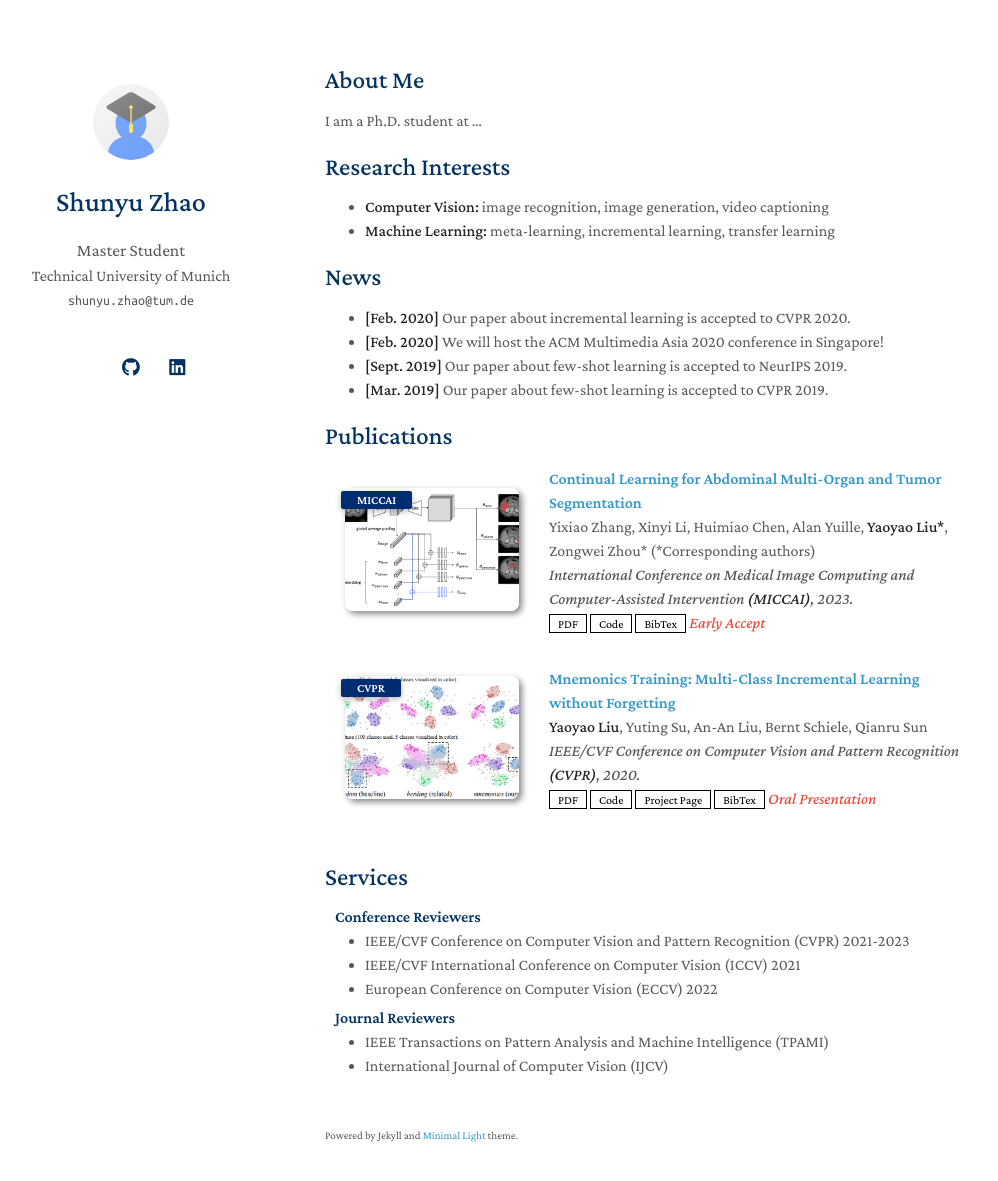
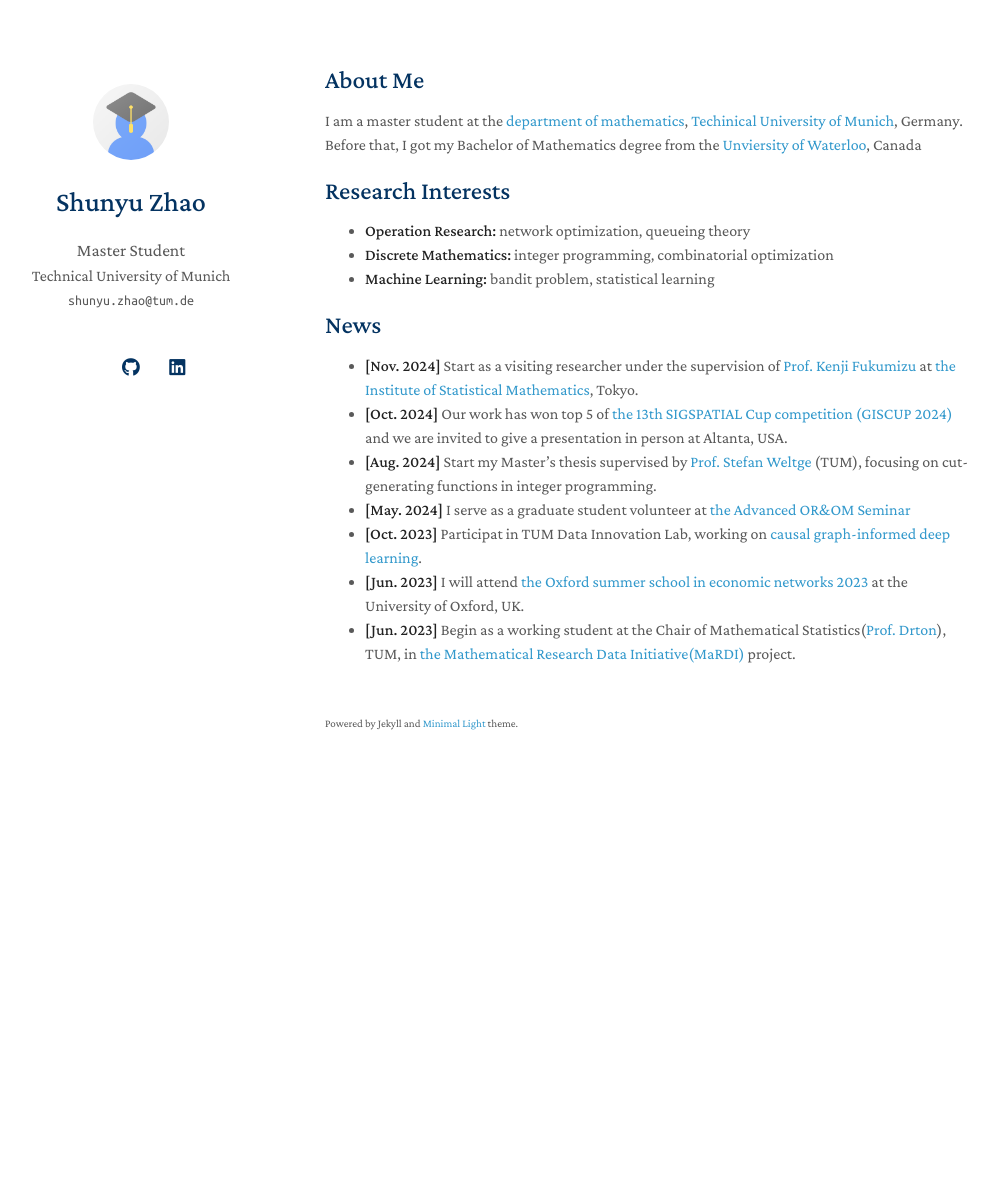
Before and after one commit to s97zhao/self, a Jekyll site: the page built from index.md, in a window 1280 px wide and 1216 px high. Shown: the top 1181 px of the window, without its empty margins (145-1143 px from the left). Built offline with Jekyll 4.4.1, drawn with Linux system fonts in a browser that asks for light colours; a style sheet for code colours, icons or effects is not loaded; our own code applies the rules of GitHub Pages for plain Markdown files.

Commit message:
Update index.md
ini

```diff
--- a/index.md
+++ b/index.md
@@ -4,20 +4,20 @@ layout: homepage
 
 ## About Me
 
-I am a Ph.D. student at ...
+I am a master student at the [department of mathematics](https://www.math.cit.tum.de/math/home/), [Techinical University of Munich](https://www.tum.de/en/), Germany. Before that, I got my Bachelor of Mathematics degree from the [Unviersity of Waterloo](https://uwaterloo.ca/), Canada
 
 ## Research Interests
 
-- **Computer Vision:** image recognition, image generation, video captioning
-- **Machine Learning:** meta-learning, incremental learning, transfer learning
+- **Operation Research:** network optimization, queueing theory
+- **Discrete Mathematics:** integer programming, combinatorial optimization
+- **Machine Learning:** bandit problem, statistical learning
 
 ## News
 
-- **[Feb. 2020]** Our paper about incremental learning is accepted to CVPR 2020.
-- **[Feb. 2020]** We will host the ACM Multimedia Asia 2020 conference in Singapore!
-- **[Sept. 2019]** Our paper about few-shot learning is accepted to NeurIPS 2019.
-- **[Mar. 2019]** Our paper about few-shot learning is accepted to CVPR 2019.
-
-{% include_relative _includes/publications.md %}
-
-{% include_relative _includes/services.md %}
+- **[Nov. 2024]** Start as a visiting researcher under the supervision of [Prof. Kenji Fukumizu](https://www.ism.ac.jp/~fukumizu/) at [the Institute of Statistical Mathematics](https://www.ism.ac.jp/index_e.html), Tokyo.
+- **[Oct. 2024]** Our work has won top 5 of [the 13th SIGSPATIAL Cup competition (GISCUP 2024)](https://sigspatial2024.sigspatial.org/giscup/index.html) and we are invited to give a presentation in person at Altanta, USA.
+- **[Aug. 2024]** Start my Master’s thesis supervised by [Prof. Stefan Weltge](https://www.professoren.tum.de/en/weltge-stefan) (TUM), focusing on cut-generating functions in integer programming.
+- **[May. 2024]** I serve as a graduate student volunteer at [the Advanced OR&OM Seminar](https://seminarorom.github.io/)
+- **[Oct. 2023]** Participat in TUM Data Innovation Lab, working on [causal graph-informed deep learning](https://www.mdsi.tum.de/en/di-lab/vergangene-projekte/ws23-tum-chair-for-computer-aided-medical-procedures-augmented-reality-and-oxford-causal-graph-informed-deep-learning/).
+- **[Jun. 2023]** I will attend [the Oxford summer school in economic networks 2023](https://www.maths.ox.ac.uk/events/summer-schools/economic-networks) at the University of Oxford, UK.
+- **[Jun. 2023]** Begin as a working student at the Chair of Mathematical Statistics([Prof. Drton](https://www.professoren.tum.de/en/drton-mathias)), TUM, in [the Mathematical Research Data Initiative(MaRDI)](https://www.mardi4nfdi.de/about/mission) project.
```
